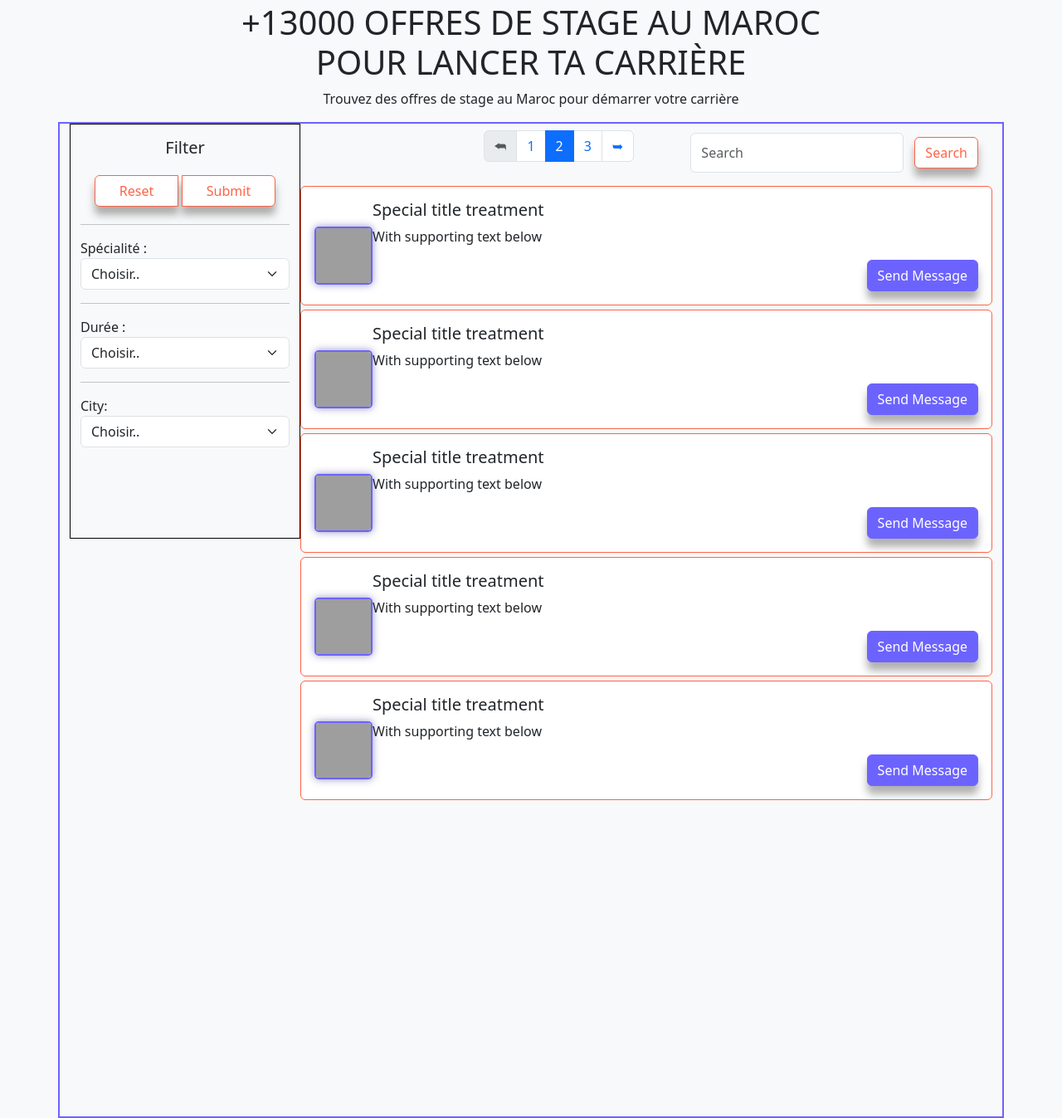
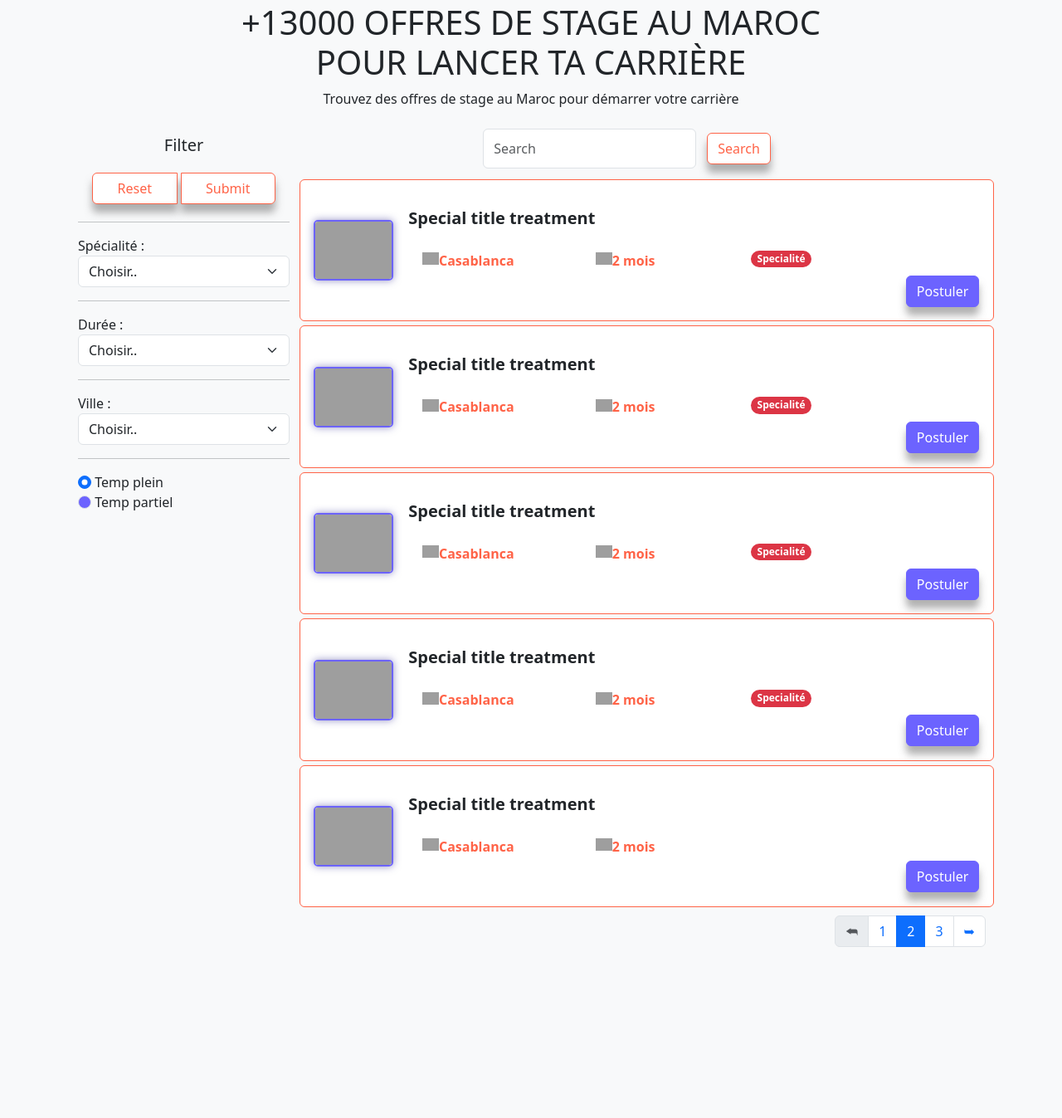
Before and after one commit to San-AMRANI/Project-Recrutement-web-site, a PHP site: page / in a window 1280 px wide. Shown: the part 55-1402 px from the top of the page at 83% size. Run offline with PHP 8.4, Linux system fonts and the light colour scheme; some libraries are stand-ins or nearby versions; grey boxes are pictures that could not be loaded.

Commit message:
page de candidat v2

```diff
--- a/Hassan/index.html
+++ b/Hassan/index.html
@@ -101,7 +101,7 @@
 
                 </select>
                 <hr>
-                <label for="cities">City:</label>
+                <label for="cities">Ville :</label>
                 <select id="cities" class="form-select" name="cities">
                     <option selected>Choisir..</option>
                     <option value="Casablanca">Casablanca</option>
@@ -125,25 +125,22 @@
                     <option value="Berrechid">Berrechid</option>
 
                 </select>
+                <hr>
+                <div>
+                    <input class="form-check-input" type="radio" name="timing" value="temp_plein" id="temp_plein"
+                        checked>
+                    <label for="temp_plein">Temp plein </label>
+                    <br>
+                    <input class="form-check-input" type="radio" name="timing" value="temp_partiel" id="temp_partiel">
+                    <label for="temp_partiel">Temp partiel </label>
+                </div>
             </form>
 
         </aside>
-        <div class="card-list-nav con">
+        <div class="card-list-nav">
             <div class="navbar navbar-expand-lg bg-body-tertiary">
                 <div class="container-fluid"> <!-- Move the container-fluid outside of the pagination -->
-                    <ul class="pagination">
-                        <li class="page-item disabled">
-                            <span class="page-link">&#11178;</span>
-                        </li>
-                        <li class="page-item"><a class="page-link" href="#">1</a></li>
-                        <li class="page-item active" aria-current="page">
-                            <span class="page-link">2</span>
-                        </li>
-                        <li class="page-item"><a class="page-link" href="#">3</a></li>
-                        <li class="page-item">
-                            <a class="page-link" href="#">&#10149;</a>
-                        </li>
-                    </ul>
+
                     <form class="d-flex" role="search">
                         <input class="form-control me-2" type="search" placeholder="Search" aria-label="Search">
                         <button class="btn btn-outline-primary" type="submit">Search</button>
@@ -155,44 +152,96 @@
 
         <div class="card">
             <div class="card-body">
-                <img src="../media/logo.jpeg" alt="">
-                <h5 class="card-title">Special title treatment</h5>
-                <p class="card-text">With supporting text below </p>
-                <a href="#" class="btn btn-primary sendmessage">Send Message</a>
+                <div>
+                    <img class="img_recruteur" src="../media/logo.jpeg" alt="">
+                </div>
+                <div class="titre_offre">
+                    <h5 class="card-title"> <b>Special title treatment</b></h5>
+                </div>
+                <p class="duree_offre"> <img src="../media/horloge.png" width="20px" alt=""> <b>2 mois</b> </p>
+                <p class="location_offre"> <img src="../media/maps-and-location.png" width="20px" alt="">
+                    <b>Casablanca</b> </p>
+                <span class="badge rounded-pill text-bg-danger specialiste_offre">Specialité</span>
+                <a href="#" class="btn btn-primary postuler">Postuler</a>
             </div>
         </div>
+
         <div class="card">
             <div class="card-body">
-                <img src="../media/logo.jpeg" alt="">
-                <h5 class="card-title">Special title treatment</h5>
-                <p class="card-text">With supporting text below </p>
-                <a href="#" class="btn btn-primary sendmessage">Send Message</a>
+                <div>
+                    <img class="img_recruteur" src="../media/logo.jpeg" alt="">
+                </div>
+                <div class="titre_offre">
+                    <h5 class="card-title"> <b>Special title treatment</b></h5>
+                </div>
+                <p class="duree_offre"> <img src="../media/horloge.png" width="20px" alt=""> <b>2 mois</b> </p>
+                <p class="location_offre"> <img src="../media/maps-and-location.png" width="20px" alt="">
+                    <b>Casablanca</b> </p>
+                <span class="badge rounded-pill text-bg-danger specialiste_offre">Specialité</span>
+                <a href="#" class="btn btn-primary postuler">Postuler</a>
             </div>
         </div>
+
         <div class="card">
             <div class="card-body">
-                <img src="../media/logo.jpeg" alt="">
-                <h5 class="card-title">Special title treatment</h5>
-                <p class="card-text">With supporting text below </p>
-                <a href="#" class="btn btn-primary sendmessage">Send Message</a>
+                <div>
+                    <img class="img_recruteur" src="../media/logo.jpeg" alt="">
+                </div>
+                <div class="titre_offre">
+                    <h5 class="card-title"> <b>Special title treatment</b></h5>
+                </div>
+                <p class="duree_offre"> <img src="../media/horloge.png" width="20px" alt=""> <b>2 mois</b> </p>
+                <p class="location_offre"> <img src="../media/maps-and-location.png" width="20px" alt="">
+                    <b>Casablanca</b> </p>
+                <span class="badge rounded-pill text-bg-danger specialiste_offre">Specialité</span>
+                <a href="#" class="btn btn-primary postuler">Postuler</a>
             </div>
         </div>
+
         <div class="card">
             <div class="card-body">
-                <img src="../media/logo.jpeg" alt="">
-                <h5 class="card-title">Special title treatment</h5>
-                <p class="card-text">With supporting text below </p>
-                <a href="#" class="btn btn-primary sendmessage">Send Message</a>
+                <div>
+                    <img class="img_recruteur" src="../media/logo.jpeg" alt="">
+                </div>
+                <div class="titre_offre">
+                    <h5 class="card-title"> <b>Special title treatment</b></h5>
+                </div>
+                <p class="duree_offre"> <img src="../media/horloge.png" width="20px" alt=""> <b>2 mois</b> </p>
+                <p class="location_offre"> <img src="../media/maps-and-location.png" width="20px" alt="">
+                    <b>Casablanca</b> </p>
+                <span class="badge rounded-pill text-bg-danger specialiste_offre">Specialité</span>
+                <a href="#" class="btn btn-primary postuler">Postuler</a>
             </div>
         </div>
+
         <div class="card">
             <div class="card-body">
-                <img src="../media/logo.jpeg" alt="">
-                <h5 class="card-title">Special title treatment</h5>
-                <p class="card-text">With supporting text below </p>
-                <a href="#" class="btn btn-primary sendmessage">Send Message</a>
+                <div>
+                    <img class="img_recruteur" src="../media/logo.jpeg" alt="">
+                </div>
+                <div class="titre_offre">
+                    <h5 class="card-title"> <b>Special title treatment</b></h5>
+                </div>
+                <p class="duree_offre"> <img src="../media/horloge.png" width="20px" alt=""> <b>2 mois</b> </p>
+                <p class="location_offre"> <img src="../media/maps-and-location.png" width="20px" alt="">
+                    <b>Casablanca</b> </p>
+                <a href="#" class="btn btn-primary postuler">Postuler</a>
             </div>
         </div>
+
+        <ul class="pagination">
+            <li class="page-item disabled">
+                <span class="page-link">&#11178;</span>
+            </li>
+            <li class="page-item"><a class="page-link" href="#">1</a></li>
+            <li class="page-item active" aria-current="page">
+                <span class="page-link">2</span>
+            </li>
+            <li class="page-item"><a class="page-link" href="#">3</a></li>
+            <li class="page-item">
+                <a class="page-link" href="#">&#10149;</a>
+            </li>
+        </ul>
     </div>
 
     <script src="btsp/js/popper.min.js"></script>
--- a/Hassan/style.css
+++ b/Hassan/style.css
@@ -36,10 +36,7 @@ nav>div>span:last-child{
 .container-fluid{
     margin-left: 25%;
 }
-a.navbar-brand{ /*add photo logo*/
 
-
-}
 img.logo{ /*add photo logo*/
     margin-left: 10px;
     border-radius: 50%;
@@ -60,34 +57,76 @@ div.card:hover{
 
 }
 div.card-list{
-    border: 2px solid #6c63ff;
+    /* border: 2px solid #6c63ff; */
     height: 1200px;
 
 }
-.card-list-nav{
-
-
-
+ul.pagination{
+    float: right;
+    margin: 10px;
 }
-div.card-body>img:first-child{
-    width: 70px;
-    height: 70px;
+div.card-body img.img_recruteur{
+    width: 12%;
+    height: 12%;
     float: left;
     margin-top: 4%;
+    margin-bottom: 4%;
     box-shadow: 0px 0px 10px rgba(45, 40, 143, 0.5);
     border-radius: 5px;
     border: 2px solid rgb(108, 99, 255);
 }
-a.sendmessage{
-    float: right;
+div.card-body> div.titre_offre{
+    /* width: 40%;
+    float:inline-start;
+    margin-top:3%; */
+    position: absolute;
+    left: 15%;
+    top: 20%;
+    margin-left: 5px;
+}
+div.card-body> p.duree_offre{
+    position: absolute;
+    color: #ff6347;
+    left: 45%;
+    top: 50%;
+
+}
+div.card-body> p.duree_offre>img{
+    position: absolute;
+    right: 100%;
+    top: 10%;
+
+}
+div.card-body> p.location_offre{
+    position: absolute;
+    color: #ff6347;
+    left: 20%;
+    top: 50%;
+}
+div.card-body> p.location_offre>img{
+    position: absolute;
+    right: 100%;
+    top: 10%;
+
+}
+div.card-body> span.specialiste_offre{
+    position: absolute;
+    top: 50%;
+    left: 65%;
+}
+a.postuler{
+    position: absolute;
+    bottom: 10%;
+    right: 2%;
+
 }
 
 
 /*The side bar style*/
 aside.sidebar-filter{
-    border:1px solid black;
+    /* border:1px solid black; */
     width: 25%;
-    height: 500px;
+
     float: left;
 }
 aside>form>div.reset-submit{
@@ -106,11 +145,12 @@ aside>form>select>option:checked{
 body>aside:first-of-type{
     border: 2px solid black;
     float: left;
-    width: 300px;
-    height: 1200px;
     display: flex;
 }
 
+input.form-check-input{
+    background-color:#6c63ff;
+}
 
 
 /* The form of filtring */
```
Also changed, not shown: media/horloge.png (added), media/maps-and-location.png (added).
